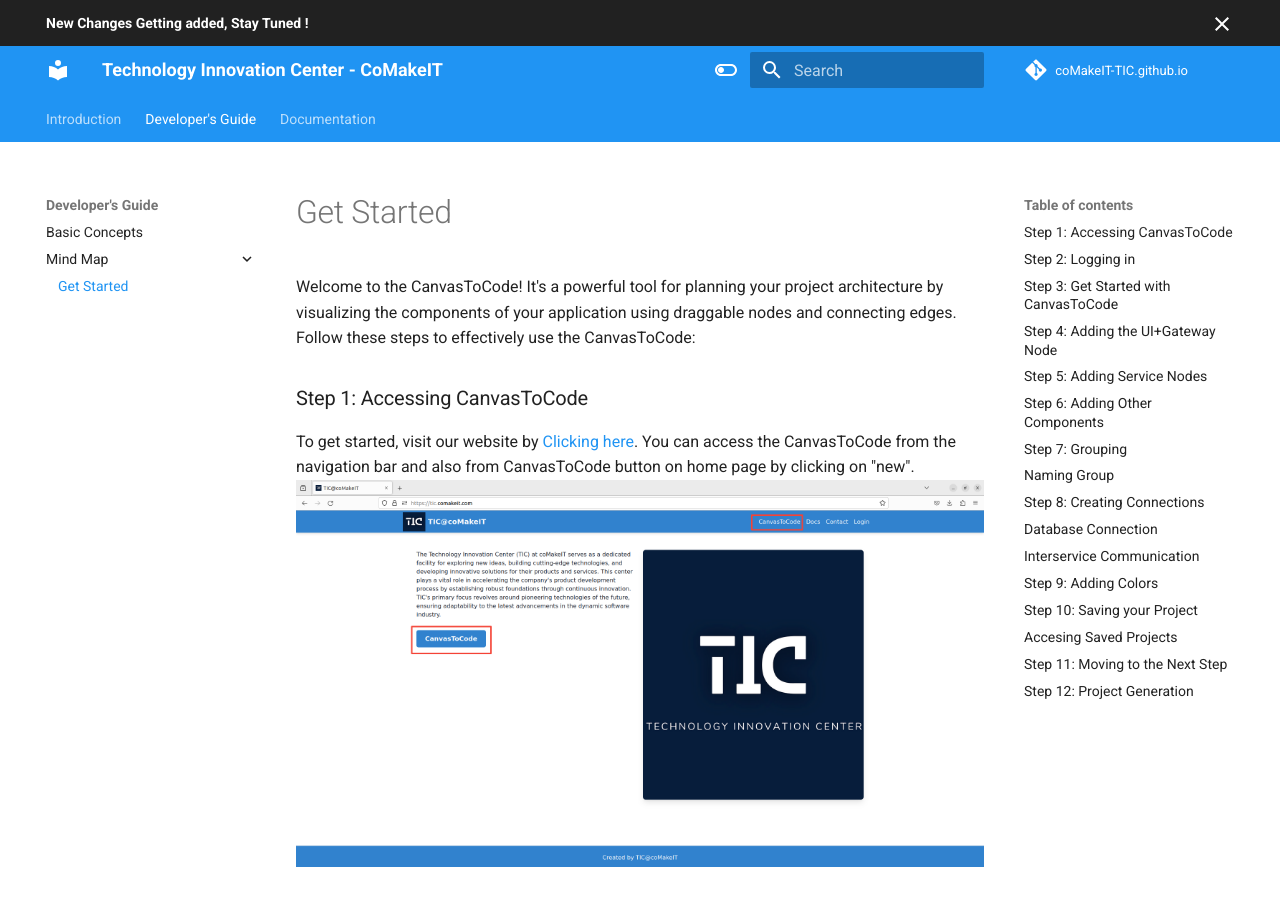
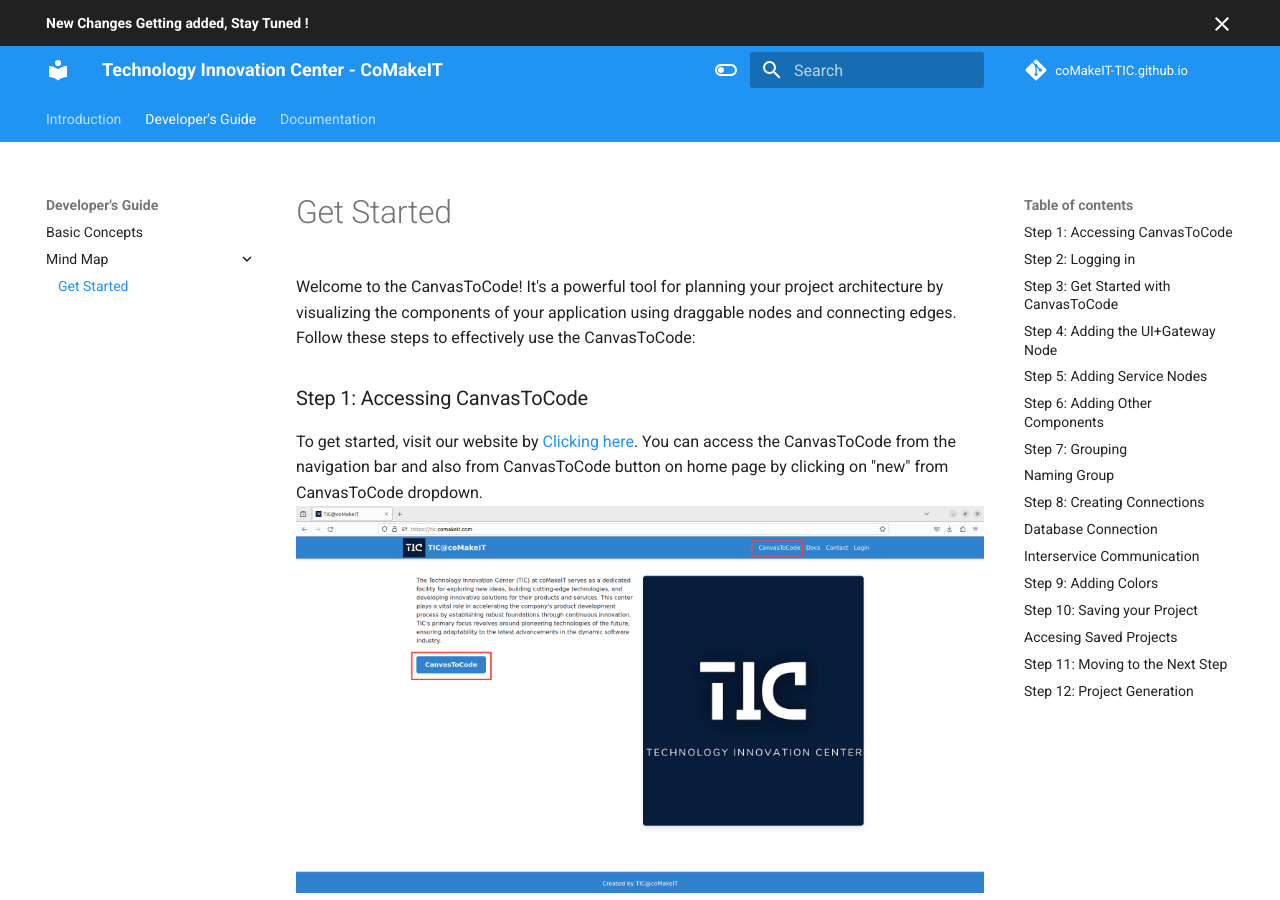
Before and after one commit to tic-oss/tic-oss.github.io, an MkDocs documentation site: the page built from docs/DevelopersGuide/MindMap/GetStarted.md, in a window 1280 px wide and 900 px high. Built offline with MkDocs 1.6.1 and Material for MkDocs 9.7.7, drawn with Linux system fonts in a browser that asks for light colours; comment, search, counter and statistics services are not loaded.

Commit message:
new changes

```diff
--- a/docs/DevelopersGuide/MindMap/GetStarted.md
+++ b/docs/DevelopersGuide/MindMap/GetStarted.md
@@ -1,7 +1,7 @@
 Welcome to the CanvasToCode! It's a powerful tool for planning your project architecture by visualizing the components of your application using draggable nodes and connecting edges. Follow these steps to effectively use the CanvasToCode:
 
 ### Step 1: Accessing CanvasToCode
-To get started, visit our website by [Clicking here](https://tic.comakeit.com/). You can access the CanvasToCode from the navigation bar and also from CanvasToCode button on home page by clicking on "new".
+To get started, visit our website by [Clicking here](https://tic.comakeit.com/). You can access the CanvasToCode from the navigation bar and also from CanvasToCode button on home page by clicking on "new" from CanvasToCode dropdown.
 ![Alt Text](../../Images/homepage.png)
 
 ### Step 2: Logging in
--- a/mkdocs.yml
+++ b/mkdocs.yml
@@ -67,6 +67,7 @@
       - Get Started : DevelopersGuide/MindMap/GetStarted.md
   - Documentation:
     - Architecture: Documentation/concept.md
+    - Local Setup: Documentation/Localsetup.md
     - Mind Map:
       - Introduction: Documentation/MindMap/Introduction.md
       - Pre-requisites: Documentation/MindMap/Prerequisites.md
@@ -77,7 +78,6 @@
     - WDI(deprecated):
       - WDI: Documentation/WDI/WDI.md
       - Pre-requisites: Documentation/WDI/Prerequisites.md
-    - Local Setup: Documentation/Localsetup.md
     - WDA (deprecated):
       - WDA: Documentation/WDA/WDA.md
       - Pre-requisites: Documentation/WDA/Prerequisites.md
```
Also changed, not shown: docs/Documentation/MindMap/GlobalConfigurations.md (+1 -1 lines), docs/Documentation/concept.md (+1 -1 lines), docs/index.md (+1 -1 lines), docs/Images/wdaarch.png (added).
